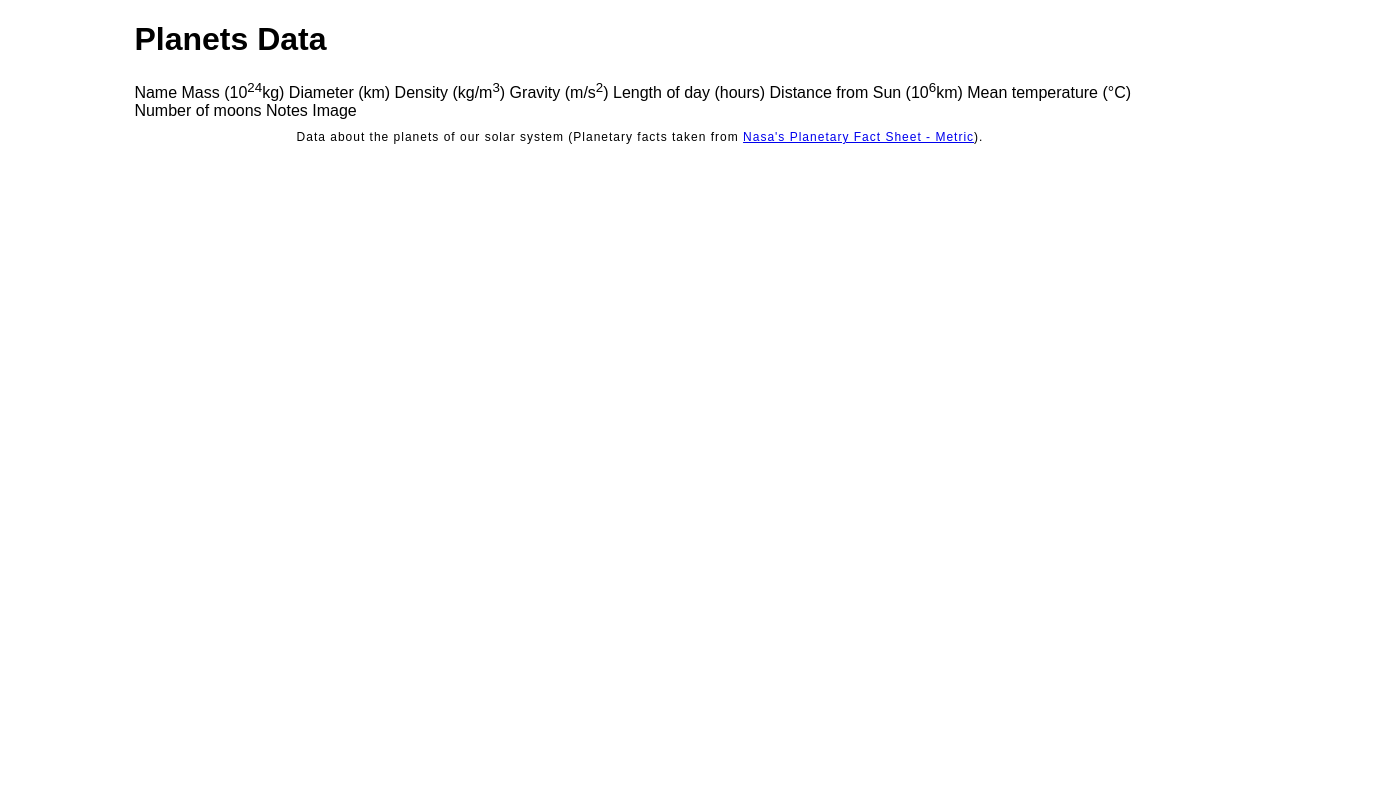
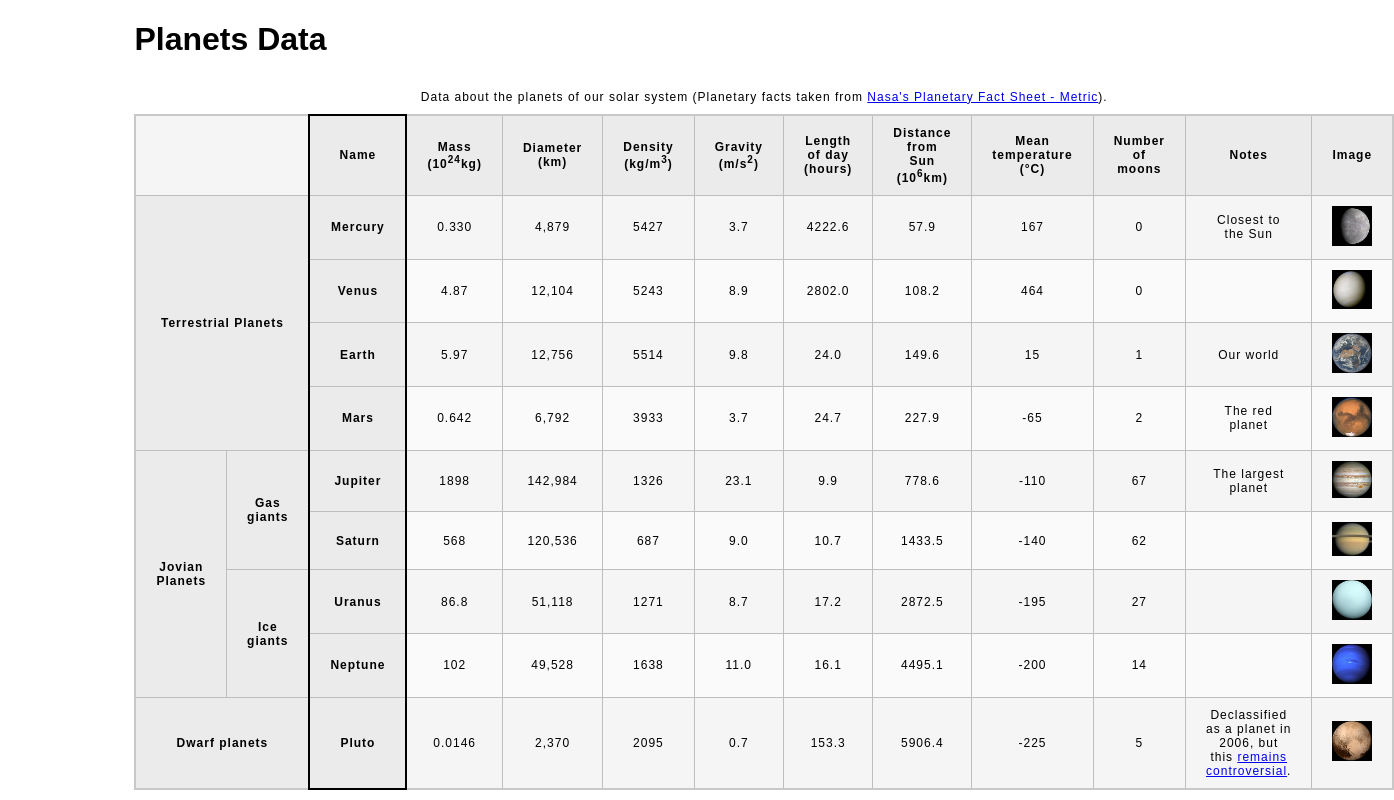
Before and after one commit to LEVlA7HAN/LEVlA7HAN.github.io, a plain HTML site: page planets-table/index.html in a window 1280 px wide. Shown: the whole page, 1394 px wide, since content can reach past the window. Drawn offline with Linux system fonts and the light colour scheme.

Commit message:
Skills Check 4

```diff
--- a/planets-table/index.html
+++ b/planets-table/index.html
@@ -22,35 +22,160 @@
 
                 <!-- The second child of the table element should be the colgroup element, which also contains several col elements, and helps define the purpose of the table colums. -->
                   <colgroup>
-                    <col>
-                    <col>
-                    <col>Name
-                    <col>Mass (10<sup>24</sup>kg)
-                    <col>Diameter (km)
-                    <col>Density (kg/m<sup>3</sup>)
-                    <col>Gravity (m/s<sup>2</sup>)
-                    <col>Length of day (hours)
-                    <col>Distance from Sun (10<sup>6</sup>km)
-                    <col>Mean temperature (°C)
-                    <col>Number of moons
-                    <col>Notes
-                    <col>Image
+                    <col title="Categories">
+                    <col:nth-child(3) {border:2px solid #000;} title="Name">
+                    <col title="Mass">
+                    <col title="Diameter">
+                    <col title="Density">
+                    <col title="Gravity">
+                    <col title="Length of day">
+                    <col title="Distance from Sun">
+                    <col title="Mean temperature">
+                    <col title="Number of moons">
+                    <col title="Notes">
+                    <col title="Image">
                     </colgroup>
                 <!-- The table head element should be the third child of the table element; it will wrap the code and content to define a row of column headers. -->
                  <thead>
-                    <tr></tr>
+                    <tr>
+                        <td colspan="2"></td>
+                        <th scope="row">Name</th>
+                        <th>Mass (10<sup>24</sup>kg)</th>
+                        <th>Diameter (km)</th>
+                        <th>Density (kg/m<sup>3</sup>)</th>
+                        <th>Gravity (m/s<sup>2</sup>)</th>
+                        <th>Length of day (hours)</th>
+                        <th>Distance from Sun (10<sup>6</sup>km)</th>
+                        <th>Mean temperature (°C)</th>
+                        <th>Number of moons</th>
+                        <th>Notes</th>
+                        <th>Image</th>
+                    </tr>
                 </thead>
                 <!-- The fourth child of the table element should be the table body element, which will contain the code and content to display rows of data. -->
                 <tbody>
-                    <tr></tr>
-                    <tr></tr>
-                    <tr></tr>
-                    <tr></tr>
-                    <tr></tr>
-                    <tr></tr>
-                    <tr></tr>
-                    <tr></tr>
-                    <tr></tr>
+                    <tr>
+                        <th colspan="2" rowspan="4" scope="rowgroup">Terrestrial Planets</th>
+                        <th scope="row">Mercury</th>
+                        <td>0.330</td>
+                        <td>4,879</td>
+                        <td>5427</td>
+                        <td>3.7</td>
+                        <td>4222.6</td>
+                        <td>57.9</td>
+                        <td>167</td>
+                        <td>0</td>
+                        <td>Closest to the Sun</td>
+                        <td><img src="images/mercury.jpg" alt="An image of Mercury"></td>
+                    </tr>
+                    <tr>
+                        <th scope="row">Venus</th>
+                        <td>4.87</td>
+                        <td>12,104</td>
+                        <td>5243</td>
+                        <td>8.9</td>
+                        <td>2802.0</td>
+                        <td>108.2</td>
+                        <td>464</td>
+                        <td>0</td>
+                        <td></td>
+                        <td><img src="images/venus.jpg" alt="An image of Venus"></td>
+                    </tr>
+                    <tr>
+                        <th scope="row">Earth</th>
+                        <td>5.97</td>
+                        <td>12,756</td>
+                        <td>5514</td>
+                        <td>9.8</td>
+                        <td>24.0</td>
+                        <td>149.6</td>
+                        <td>15</td>
+                        <td>1</td>
+                        <td>Our world</td>
+                        <td><img src="images/earth.png" alt="An image of Earth"></td>
+                    </tr>
+                    <tr>
+                        <th scope="row">Mars</th>
+                        <td>0.642</td>
+                        <td>6,792</td>
+                        <td>3933</td>
+                        <td>3.7</td>
+                        <td>24.7</td>
+                        <td>227.9</td>
+                        <td>-65</td>
+                        <td>2</td>
+                        <td>The red planet</td>
+                        <td><img src="images/mars.jpg" alt="An image of Mars"></td>
+                    </tr>
+                    <tr>
+                        <th rowspan="4" scope="rowgroup">Jovian Planets</th>
+                        <th rowspan="2" scope="rowgroup">Gas giants</th>
+                        <th>Jupiter</th>
+                        <td>1898</td>
+                        <td>142,984</td>
+                        <td>1326</td>
+                        <td>23.1</td>
+                        <td>9.9</td>
+                        <td>778.6</td>
+                        <td>-110</td>
+                        <td>67</td>
+                        <td>The largest planet</td>
+                        <td><img src="images/jupiter.jpg" alt="An image of Jupiter"></td>
+                    </tr>
+                    <tr>
+                        <th scope="row">Saturn</th>
+                        <td>568</td>
+                        <td>120,536</td>
+                        <td>687</td>
+                        <td>9.0</td>
+                        <td>10.7</td>
+                        <td>1433.5</td>
+                        <td>-140</td>
+                        <td>62</td>
+                        <td></td>
+                        <td><img src="images/saturn.jpg" alt="An image of Saturn"></td>
+                    </tr>
+                    <tr>
+                        <th rowspan="2" scope="rowgroup">Ice giants</th>
+                        <th scope="row">Uranus</th>
+                        <td>86.8</td>
+                        <td>51,118</td>
+                        <td>1271</td>
+                        <td>8.7</td>
+                        <td>17.2</td>
+                        <td>2872.5</td>
+                        <td>-195</td>
+                        <td>27</td>
+                        <td></td>
+                        <td><img src="images/uranus.jpg" alt="An image of Uranus"></td>
+                    </tr>
+                    <tr>
+                        <th scope="row">Neptune</th>
+                        <td>102</td>
+                        <td>49,528</td>
+                        <td>1638</td>
+                        <td>11.0</td>
+                        <td>16.1</td>
+                        <td>4495.1</td>
+                        <td>-200</td>
+                        <td>14</td>
+                        <td></td>
+                        <td><img src="images/neptune.jpg" alt="An image of Neptune"></td>
+                    </tr>
+                    <tr>
+                        <th colspan="2" scope="rowgroup">Dwarf planets</th>
+                        <th scope="row">Pluto</th>
+                        <td>0.0146</td>
+                        <td>2,370</td>
+                        <td>2095</td>
+                        <td>0.7</td>
+                        <td>153.3</td>
+                        <td>5906.4</td>
+                        <td>-225</td>
+                        <td>5</td>
+                        <td>Declassified as a planet in 2006, but this <a href="http://www.usatoday.com/story/tech/2014/10/02/pluto-planet-solar-system/16578959/">remains controversial</a>.</td>
+                        <td><img src="images/pluto.jpg" alt="An image of Pluto"></td>
+                    </tr>
                 </tbody>
                 <!-- Please note that you do NOT need to add a table footer for this assignment. -->
                         </table>
```
